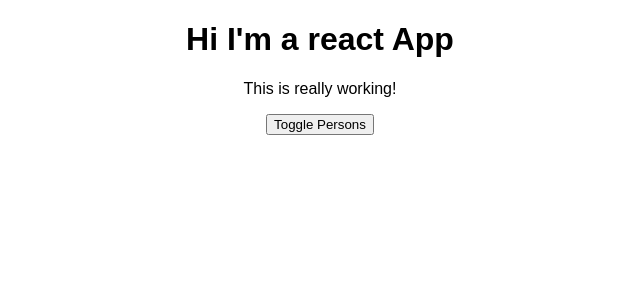
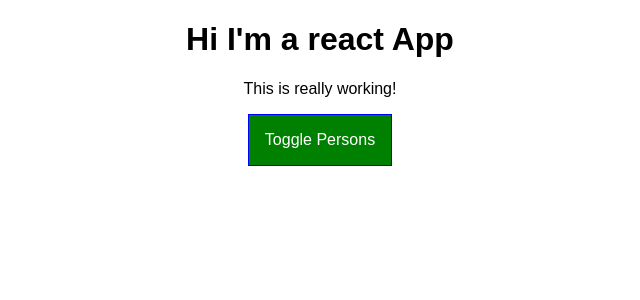
Before and after one commit to darthinvader/react-learning, a React app in the folder react-complete/: page / in a window 1280 px wide. Shown: the top 300 px of the page, without its empty margins (320-960 px from the left). Built offline with nearby package versions, Linux system fonts and the light colour scheme.

Commit message:
[learning] Cockpit css fixed

```diff
--- a/react-complete/src/components/Cockpit/Cockpit.css
+++ b/react-complete/src/components/Cockpit/Cockpit.css
@@ -20,11 +20,11 @@
   color: black;
 }
 
-.Cockpit button.Red {
+.Cockpit button.red {
   background-color: red;
 }
 
-.Cockpit button.Red:hover {
+.Cockpit button.red:hover {
   background-color: salmon;
   color: black;
 }
--- a/react-complete/src/components/Cockpit/Cockpit.js
+++ b/react-complete/src/components/Cockpit/Cockpit.js
@@ -2,19 +2,25 @@ import React from "react";
 import classes from "./Cockpit.css";
 
 const cockpit = (props) => {
+  let btnClass = "";
+  if (props.showPersons) {
+    btnClass = classes.red;
+  }
+  console.log(btnClass);
+
   const assignedClasses = [];
   if (props.persons.length <= 2) {
-    assignedClasses.push("red");
+    assignedClasses.push(classes.red);
   }
   if (props.persons.length <= 1) {
-    assignedClasses.push("bold");
+    assignedClasses.push(classes.bold);
   }
 
   return (
-    <div className={assignedClasses.cockpit}>
+    <div className={classes.Cockpit}>
       <h1>Hi I'm a react App</h1>
       <p className={assignedClasses.join(" ")}>This is really working!</p>
-      <button style={props.style} onClick={props.clicked}>
+      <button className={btnClass} onClick={props.clicked}>
         Toggle Persons
       </button>
     </div>
--- a/react-complete/src/containers/App.js
+++ b/react-complete/src/containers/App.js
@@ -52,7 +52,12 @@ const App = () => {
 
   return (
     <div className={classes.App}>
-      <Cockpit persons={persons} style={null} clicked={togglePersonsHandler} />
+      <Cockpit
+        persons={persons}
+        showPersons={showPersons}
+        style={null}
+        clicked={togglePersonsHandler}
+      />
       {personsToShow}
     </div>
   );
```
